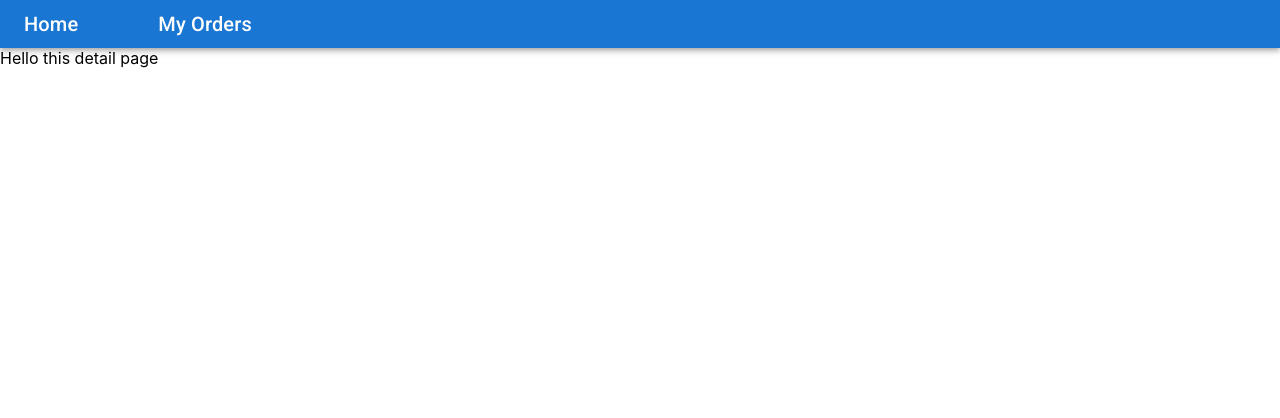
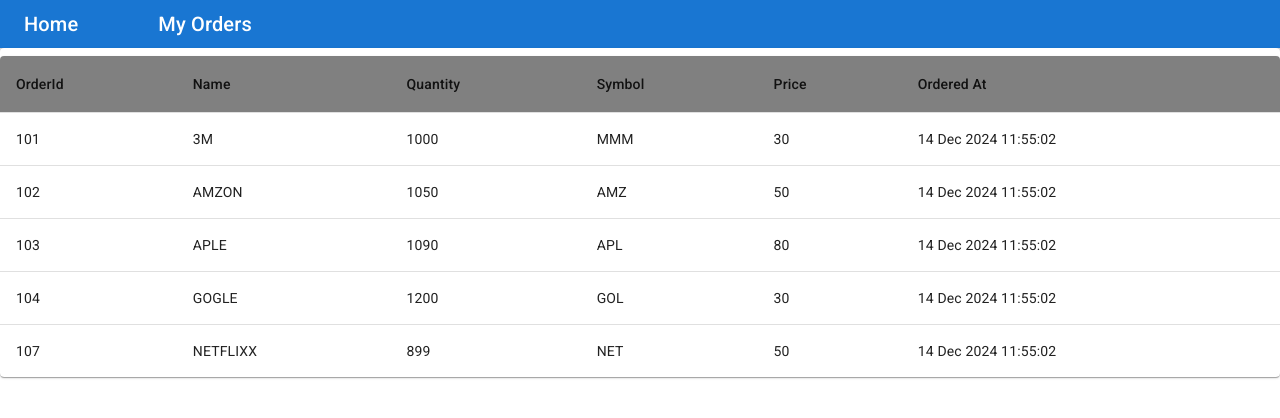
Before and after one commit to BLRHackathon11/StockManagementTeamOne, a React (Create React App) app: page /orderDetails in a window 1280 px wide. Shown: the top 418 px of the page. Built offline with nearby package versions, Linux system fonts and the light colour scheme.

Commit message:
added common table

```diff
--- /dev/null
+++ b/src/components/CommonTable.jsx
@@ -0,0 +1,40 @@
+import Table from '@mui/material/Table';
+import TableBody from '@mui/material/TableBody';
+import TableCell from '@mui/material/TableCell';
+import TableContainer from '@mui/material/TableContainer';
+import TableHead from '@mui/material/TableHead';
+import TableRow from '@mui/material/TableRow';
+import Paper from '@mui/material/Paper';
+import { Typography } from '@mui/material';
+
+const CommonTable = ({ data, dataKeys, dataHeaders }) => {
+    if (!data && data.length <= 0) {
+        return <Typography variant="h6" color="inherit" component="div" sx={{ marginLeft: 1, marginTop: 2 }}>
+            No Data Available
+        </Typography>
+    }
+    return <TableContainer component={Paper} sx={{ marginTop: 1, }}>
+        <Table sx={{ minWidth: 650 }} aria-label="simple table">
+            <TableHead sx={{ backgroundColor: 'gray' }}>
+                <TableRow>
+                    {dataHeaders.map((key) => (
+                        <TableCell key={key}>{key}</TableCell>
+                    ))}
+                </TableRow>
+            </TableHead>
+            <TableBody>
+                {data.map((row) => (
+                    <TableRow
+                        key={row.stockId}
+                        sx={{ '&:last-child td, &:last-child th': { border: 0 } }}
+                    >
+                        {dataKeys.map((key) => (
+                            <TableCell>{row[key]}</TableCell>
+                        ))}
+                    </TableRow>
+                ))}
+            </TableBody>
+        </Table>
+    </TableContainer>
+}
+export default CommonTable;
--- /dev/null
+++ b/src/data/dummyOrderData.json
@@ -0,0 +1,42 @@
+[
+    {
+        "orderQuantity": 1000,
+        "orderId": 101,
+        "stockSymbol": "MMM",
+        "stockName": "3M",
+        "price": 30,
+        "date": "14 Dec 2024 11:55:02"
+    },
+    {
+        "orderQuantity": 1050,
+        "orderId": 102,
+        "stockSymbol": "AMZ",
+        "stockName": "AMZON",
+        "price": 50,
+        "date": "14 Dec 2024 11:55:02"
+    },
+    {
+        "orderQuantity": 1090,
+        "orderId": 103,
+        "stockSymbol": "APL",
+        "stockName": "APLE",
+        "price": 80,
+        "date": "14 Dec 2024 11:55:02"
+    },
+    {
+        "orderQuantity": 1200,
+        "orderId": 104,
+        "stockSymbol": "GOL",
+        "stockName": "GOGLE",
+        "price": 30,
+        "date": "14 Dec 2024 11:55:02"
+    },
+    {
+        "orderQuantity": 899,
+        "orderId": 107,
+        "stockSymbol": "NET",
+        "stockName": "NETFLIXX",
+        "price": 50,
+        "date": "14 Dec 2024 11:55:02"
+    }
+]
--- a/src/pages/Home.jsx
+++ b/src/pages/Home.jsx
@@ -1,7 +1,7 @@
 import Recat, { useEffect } from 'react';
 import { useNavigate } from 'react-router-dom';
 import Header from '../components/Header';
-import { Box, Card } from '@mui/material';
+import { Box, Button, Card, Typography } from '@mui/material';
 import { useDispatch, useSelector } from 'react-redux';
 import { fetchStocks } from '../store/slices/StocksSlice';
 import Table from '@mui/material/Table';
@@ -11,6 +11,7 @@
 import TableHead from '@mui/material/TableHead';
 import TableRow from '@mui/material/TableRow';
 import Paper from '@mui/material/Paper';
+import CommonTable from '../components/CommonTable';
 
 const Home = () => {
 
@@ -21,38 +22,15 @@
         dispatch(fetchStocks())
     }, [])
 
-    return <Card sx={{ flexGrow: 1 }}>
-        <TableContainer component={Paper} sx={{ marginTop: 2 }}>
-            <Table sx={{ minWidth: 650 }} aria-label="simple table">
-                <TableHead>
-                    <TableRow>
-                        <TableCell>Id</TableCell>
-                        <TableCell align="right">Quantity</TableCell>
-                        <TableCell align="right">Symbol</TableCell>
-                        <TableCell align="right">Name</TableCell>
-                        <TableCell align="right">Price</TableCell>
-                        <TableCell align="right">Action</TableCell>
-                    </TableRow>
-                </TableHead>
-                <TableBody>
-                    {stocksData.map((row) => (
-                        <TableRow
-                            key={row.stockId}
-                            sx={{ '&:last-child td, &:last-child th': { border: 0 } }}
-                        >
-                            <TableCell component="th" scope="row">
-                                {row.stockId}
-                            </TableCell>
-                            <TableCell align="right">{row.stockQuantity}</TableCell>
-                            <TableCell align="right">{row.stockSymbol}</TableCell>
-                            <TableCell align="right">{row.stockName}</TableCell>
-                            <TableCell align="right">{row.price}</TableCell>
-                            <TableCell align="right">{row.price}</TableCell>
-                        </TableRow>
-                    ))}
-                </TableBody>
-            </Table>
-        </TableContainer>
+    const keys = ['stockId', 'stockName', 'stockQuantity', 'stockSymbol', 'price'];
+    const headers = ['Id', 'Name', 'Quantity', 'Symbol', 'Price']
+
+    return <Card sx={{ flexGrow: 1, alignContent: 'center' }}>
+        <Typography variant="h6" color="inherit" component="div" sx={{ marginLeft: 1, marginTop: 2 }}>
+            Stocks
+        </Typography>
+        {(stocksData && stocksData.length > 0) && <CommonTable
+            data={stocksData} dataKeys={keys} dataHeaders={headers} />}
     </Card>
 }
 
--- a/src/pages/OrderDetails.jsx
+++ b/src/pages/OrderDetails.jsx
@@ -1,7 +1,15 @@
+import { Card } from '@mui/material';
 import React from 'react';
+import orderData from './../data/dummyOrderData.json';
+import CommonTable from '../components/CommonTable';
 
 const OrderDetails = () => {
 
-    return <div>Hello this detail page</div>
+    const keys = ['orderId', 'stockName', 'orderQuantity', 'stockSymbol', 'price', 'date'];
+    const headers = ['OrderId', 'Name', 'Quantity', 'Symbol', 'Price', 'Ordered At']
+
+    return <Card sx={{ flex: 1, width: '100%', height: '100%' }}>
+        <CommonTable data={orderData} dataKeys={keys} dataHeaders={headers} />
+    </Card>
 }
 export default OrderDetails;
--- a/src/services/axioshelper.js
+++ b/src/services/axioshelper.js
@@ -1,6 +1,6 @@
 import axios from 'axios';
 
-const BASE_URL = 'http://10.10.131.114:8080/';
+const BASE_URL = 'http://10.10.122.114:8080/';
 
 const apiClient = axios.create({
     baseURL: BASE_URL,
--- a/src/store/slices/StocksSlice.js
+++ b/src/store/slices/StocksSlice.js
@@ -1,6 +1,5 @@
 import { createAsyncThunk, createSlice } from "@reduxjs/toolkit";
 import { _get } from "../../services/axioshelper";
-
 
 const initialState = {
     stocksData: [],
@@ -10,7 +9,6 @@
 export const fetchStocks = createAsyncThunk('stocksAPI', async (thunkAPI) => {
     try {
         const res = await _get('stock/fetchAll');
-        console.log("res", res.data)
         return res.data
     } catch (err) {
         return thunkAPI.rejectWithValue({ error: err.message })
@@ -29,10 +27,8 @@
         builder.addCase(fetchStocks.pending, state => {
             state.status = 'loading'
         }).addCase(fetchStocks.fulfilled, (state, action) => {
-
             state.stocksData = action.payload;
             state.status = 'idle'
-            console.log("state", state.stocksData)
         })
     }
 });
```
